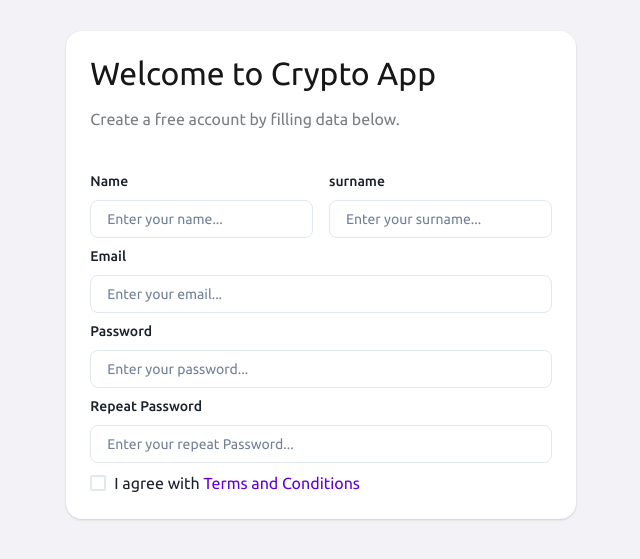
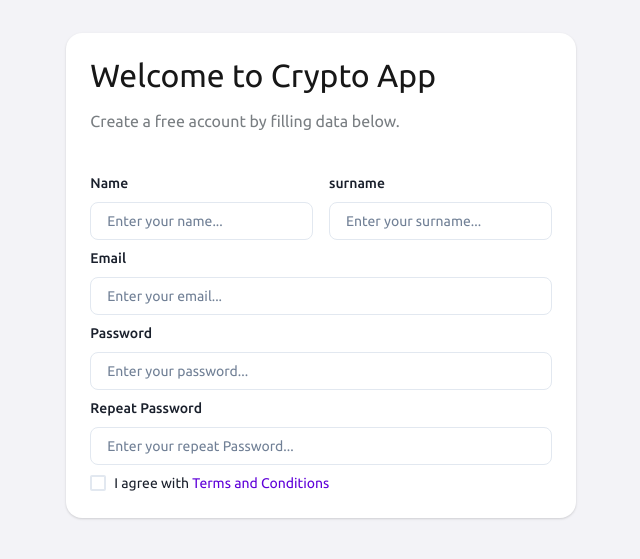
Before and after one commit to Abhay108cell/reactPro, a React (Vite) app in the folder React-auth/app/: page /signup in a window 1280 px wide. Shown: the part 125-684 px from the top of the page, without its empty margins (319-959 px from the left). Built offline with nearby package versions, Linux system fonts and the light colour scheme.

Commit message:
"Wrapped 'I agree with...' text with Text component and added fontSize prop"

```diff
--- a/React-auth/app/src/pages/Auth/signup/Signup1.jsx
+++ b/React-auth/app/src/pages/Auth/signup/Signup1.jsx
@@ -45,9 +45,11 @@ const Signup1 = () => {
                 <Input for="repeatPassword" type="password" placeholder="Enter your repeat Password..." />
               </FormControl>
               <Checkbox>
-                I agree with <Text as="span" color="p.purple">
+              <Text fontSize="sm">
+              I agree with <Text as="span" color="p.purple">
                   Terms and Conditions
                 </Text>
+              </Text>
               </Checkbox>
           </Stack>
         </Card>
```
